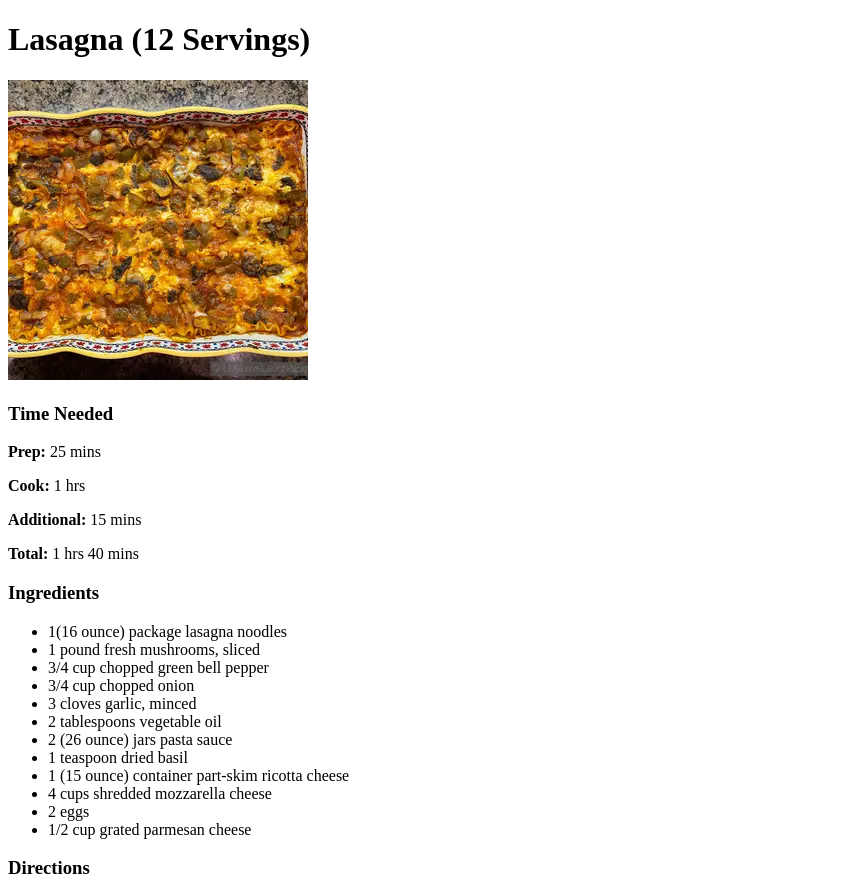
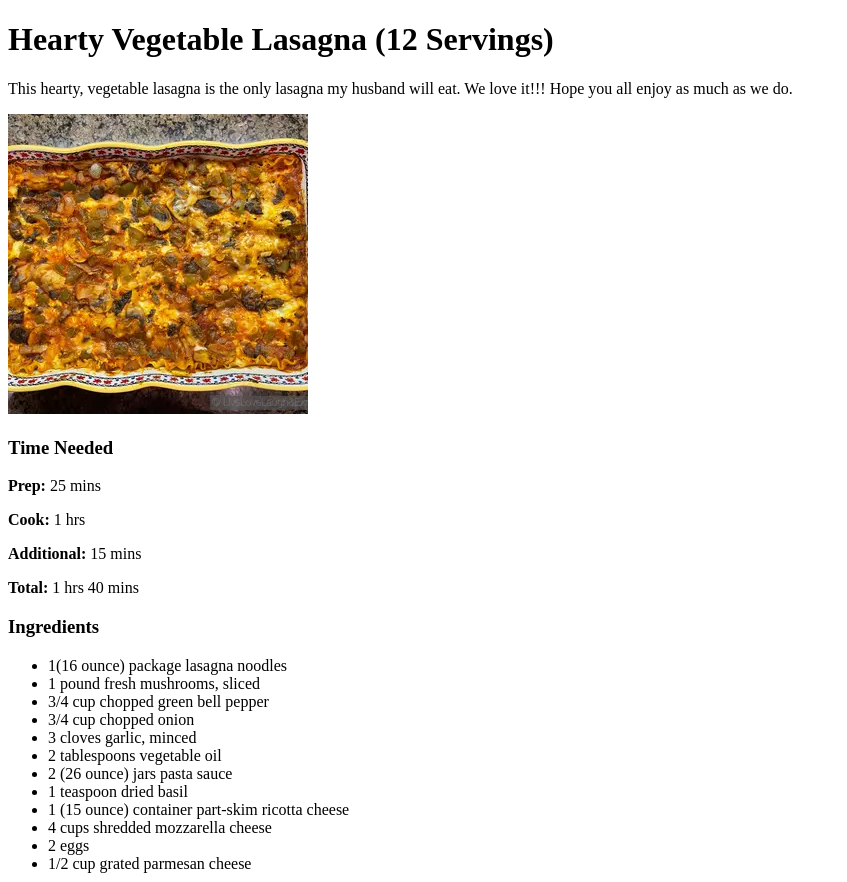
Before and after one commit to Dem077/odin-recipes, a plain HTML site: page recipies/lasagna.html in a window 1280 px wide. Shown: the top 882 px of the page, without its empty margins (0-847 px from the left). Drawn offline with Linux system fonts and the light colour scheme.

Commit message:
added recipie description and img alt

```diff
--- a/recipies/lasagna.html
+++ b/recipies/lasagna.html
@@ -2,11 +2,12 @@
 <html lang="en">
     <head>
         <meta charset="UTF=8">
-        <Title>Lasagna Recipie</Title>
+        <Title>Hearty Vegetable Lasagna Recipie</Title>
     </head>
     <body>
-        <h1>Lasagna (12 Servings)</h1>
-        <img src="../images/lasagna.webp">
+        <h1>Hearty Vegetable Lasagna (12 Servings)</h1>
+        <p>This hearty, vegetable lasagna is the only lasagna my husband will eat. We love it!!! Hope you all enjoy as much as we do.</p>
+        <img src="../images/lasagna.webp" alt="image of a well made lasagna">
         <h3>Time Needed</h3>
         <p><strong>Prep:</strong> 25 mins</p>
         <p><strong>Cook:</strong> 1 hrs</p>
```
